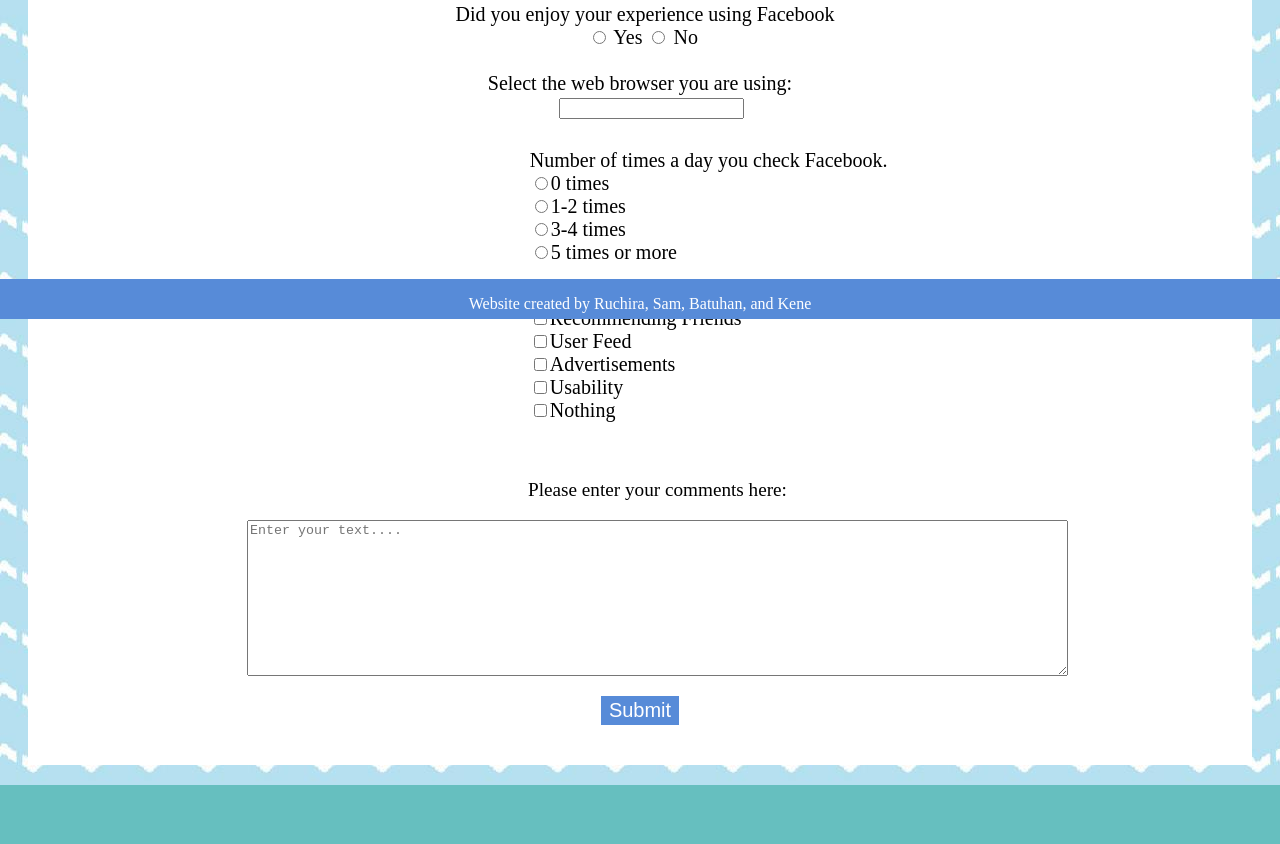
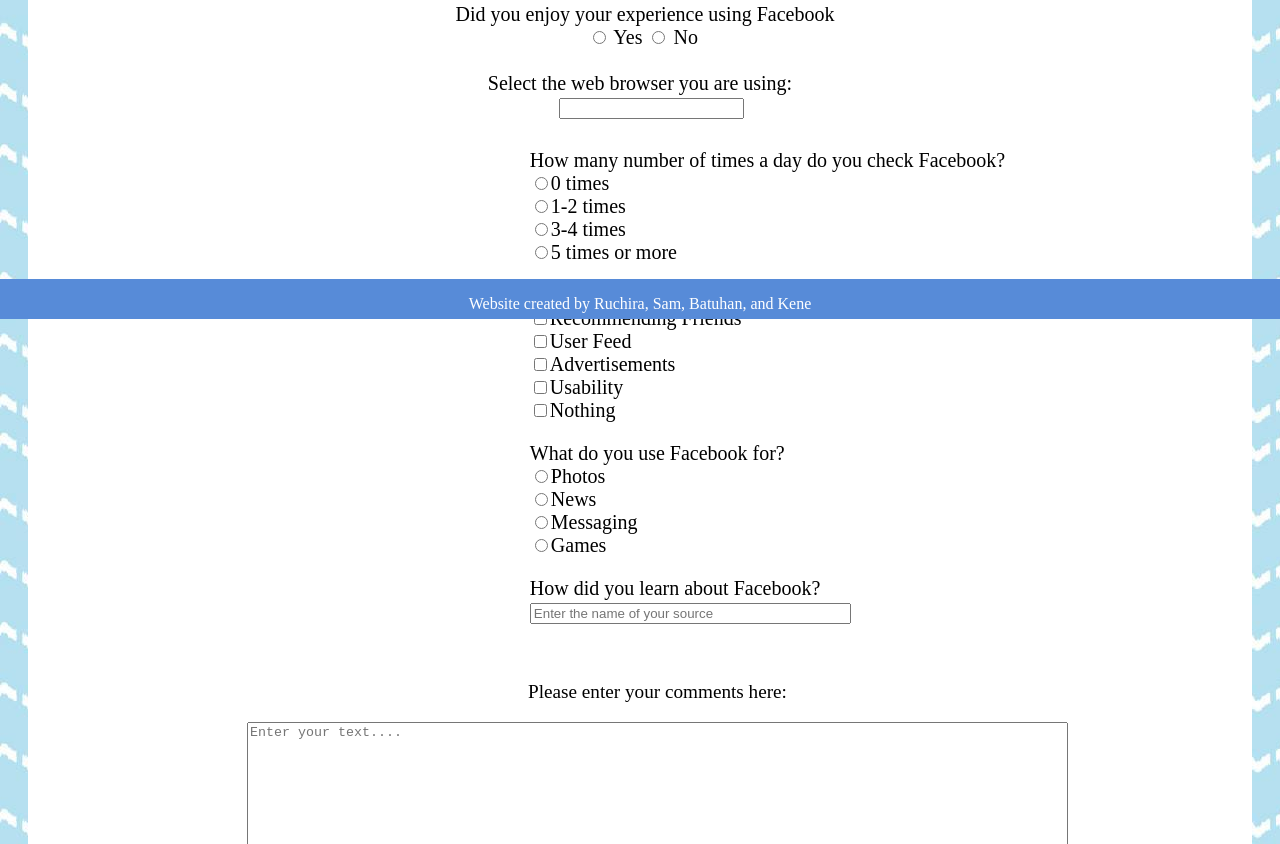
Before and after one commit to batuhan-basoglu/Questionnaire-of-the-Facebook-UI-UX-Website, a plain HTML site: page index.html in a window 1280 px wide. Shown: the part 481-1325 px from the top of the page. Before the commit the page ends 1266 px from the top, so only its background shows below. Drawn offline with Linux system fonts and the light colour scheme; files that its build step writes are made by us from their sources; files whose address does not match are found by name.

Commit message:
Added more questions.

```diff
--- a/index.html
+++ b/index.html
@@ -80,7 +80,7 @@
                 </div>
 
                 <div class="btn-control">
-                    <label id="radio">Number of times a day you check Facebook.</label><br>
+                    <label id="radio">How many number of times a day do you check Facebook?</label><br>
                     <input type="radio" name="Times ">0 times<br>
                     <input type="radio" name="Times ">1-2 times<br>
                     <input type="radio" name="Times ">3-4 times<br>
@@ -94,6 +94,19 @@
                     <input type="checkbox" value="">Advertisements</input><br>
                     <input type="checkbox" value="">Usability</input><br>
                     <input type="checkbox" value="">Nothing</input>
+                </div>
+
+                <div class="btn-control">
+                    <label id="radio">What do you use Facebook for?</label><br>
+                    <input type="radio" name="Times ">Photos<br>
+                    <input type="radio" name="Times ">News<br>
+                    <input type="radio" name="Times ">Messaging<br>
+                    <input type="radio" name="Times ">Games<br>
+                </div>
+
+                <div class="btn-control">
+                    <label id="radio">How did you learn about Facebook?</label><br>
+                    <input type="text" placeholder="Enter the name of your source" size="37">
                 </div>
 
                 <br>
```
